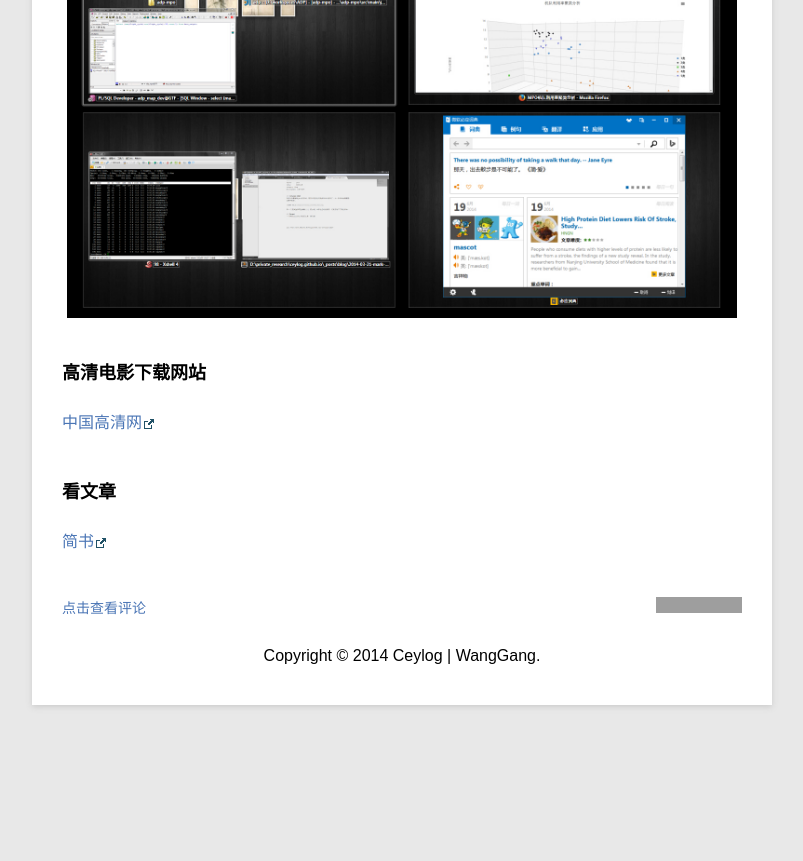
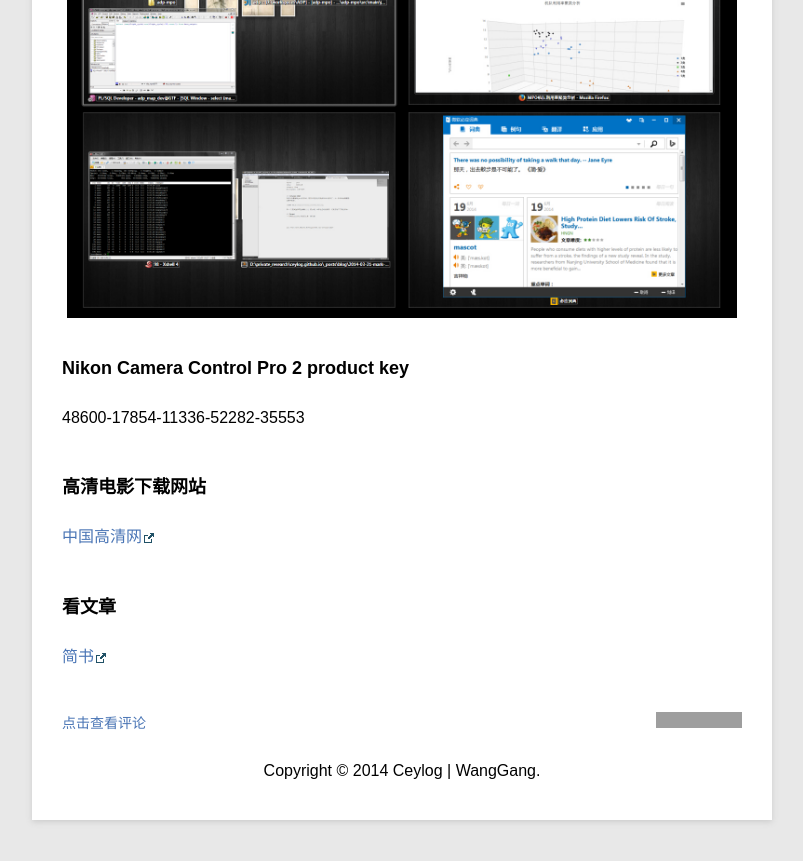
Before and after one commit to ceylog/ceylog.github.io, a Jekyll site: the page built from _posts/blog/2014-03-21-mark-and-memo.md, in a window 1280 px wide and 900 px high, scrolled down 1571 px. Shown: the top 861 px of the window, without its empty margins (78-881 px from the left). Built offline with Jekyll 4.4.1, drawn with Linux system fonts in a browser that asks for light colours; Markdown is read by kramdown in place of the engine named in the settings; before the commit the page ends 2356 px from its top, so only the background shows below that; grey boxes are pictures that could not be loaded.

Commit message:
add camera control pro 2 product key

```diff
--- a/_posts/blog/2014-03-21-mark-and-memo.md
+++ b/_posts/blog/2014-03-21-mark-and-memo.md
@@ -18,6 +18,8 @@
 
 ![dexpot_2](/images/dexpot/dexpot_2.jpg)
 
+### Nikon Camera Control Pro 2 product key
+  48600-17854-11336-52282-35553
 
 ### 高清电影下载网站
 [中国高清网][2]
```
